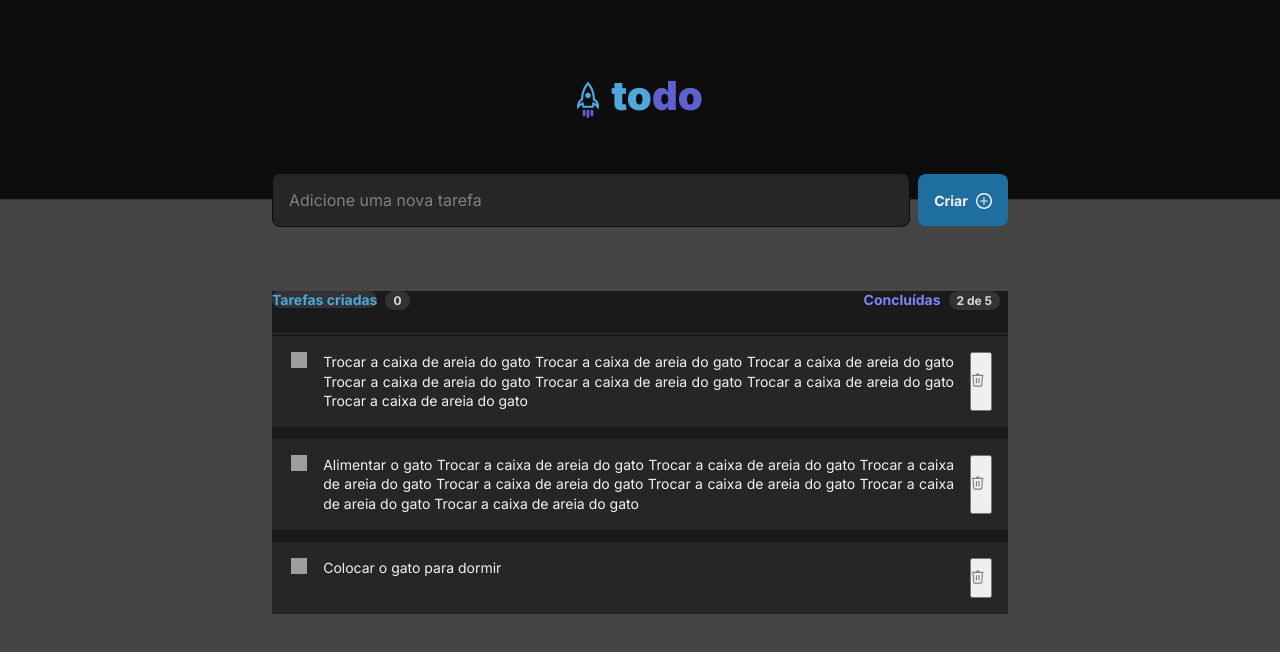
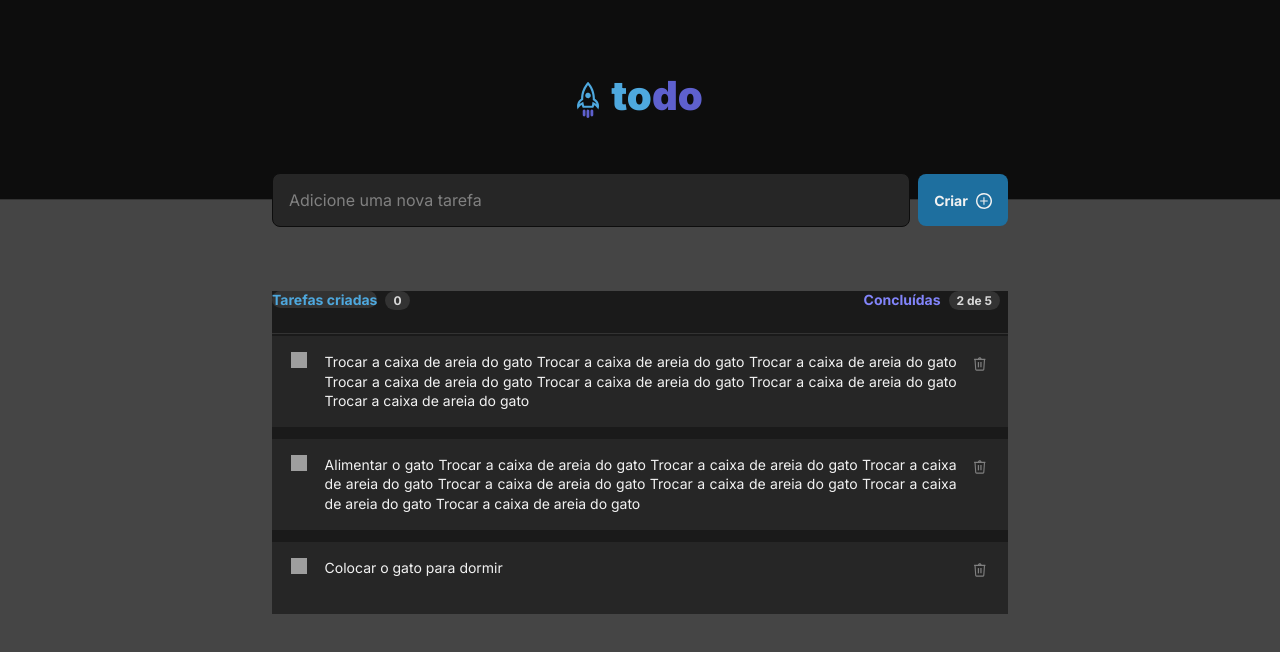
Before and after one commit to felipedev01/Gerenciador-de-Tarefas, a React (Vite) app: page / in a window 1280 px wide. Shown: the top 652 px of the page. Built offline with nearby package versions, Linux system fonts and the light colour scheme; grey boxes are pictures that could not be loaded.

Commit message:
botão deletar tarefa estilizado

```diff
--- a/src/Componentes/DisplayTasksWithContent.jsx
+++ b/src/Componentes/DisplayTasksWithContent.jsx
@@ -52,7 +52,7 @@ import checkBox from '../Assets/checkBox.svg'
          </p>
 
 
-         <button>
+         <button className={styles.deleteButton}>
          <img src={Trash} alt="Apagar Tarefa" className={styles.trash} />
          </button>
 
--- a/src/Componentes/DisplayTasksWithContent.module.css
+++ b/src/Componentes/DisplayTasksWithContent.module.css
@@ -38,6 +38,15 @@
     margin-inline: 1rem;
     white-space: normal;
     word-break: break-all;
+
+} .deleteButton{
+    background-color: transparent;
+    color:var(--gray-400);
+    height:1.5rem;
+    border: none;
+    line-height: 0;
+    cursor: pointer;
+
 }
 .checkBox{
     width: 1rem;
```
